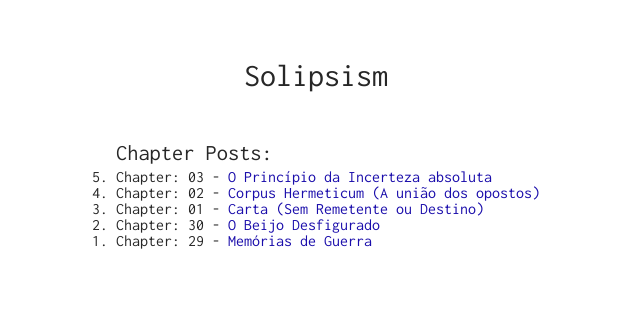
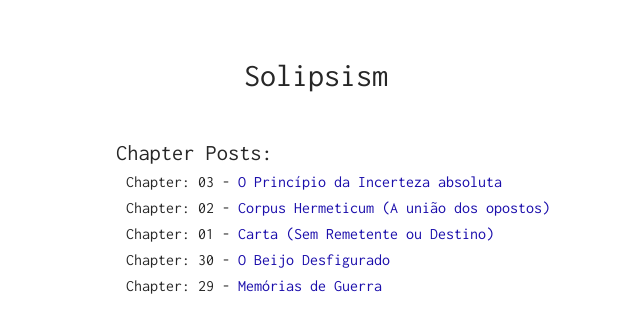
Before and after one commit to sorathpanzer/sorathpanzer.github.io, a Jekyll site: the page built from index.html, in a window 1280 px wide. Shown: the top 333 px of the page, without its empty margins (224-864 px from the left). Built offline with Jekyll 4.4.1, drawn with Linux system fonts in a browser that asks for light colours.

Commit message:
Update index.html

```diff
--- a/index.html
+++ b/index.html
@@ -7,11 +7,11 @@ layout: default
 
 <div class="blog">
     <h1>Chapter Posts:</h1>
-    <ol reversed>
+    <ul>
         {% for post in site.posts %}
-        <li>
+        <li reversed>
             Chapter: <span class="date">{{ post.date | date: '%d' }}</span>  - <a href="{{ post.url }}">{{ post.title }}</a>
         </li>
         {% endfor %}
-    </ol>
+    </ul>
 </div>
```
